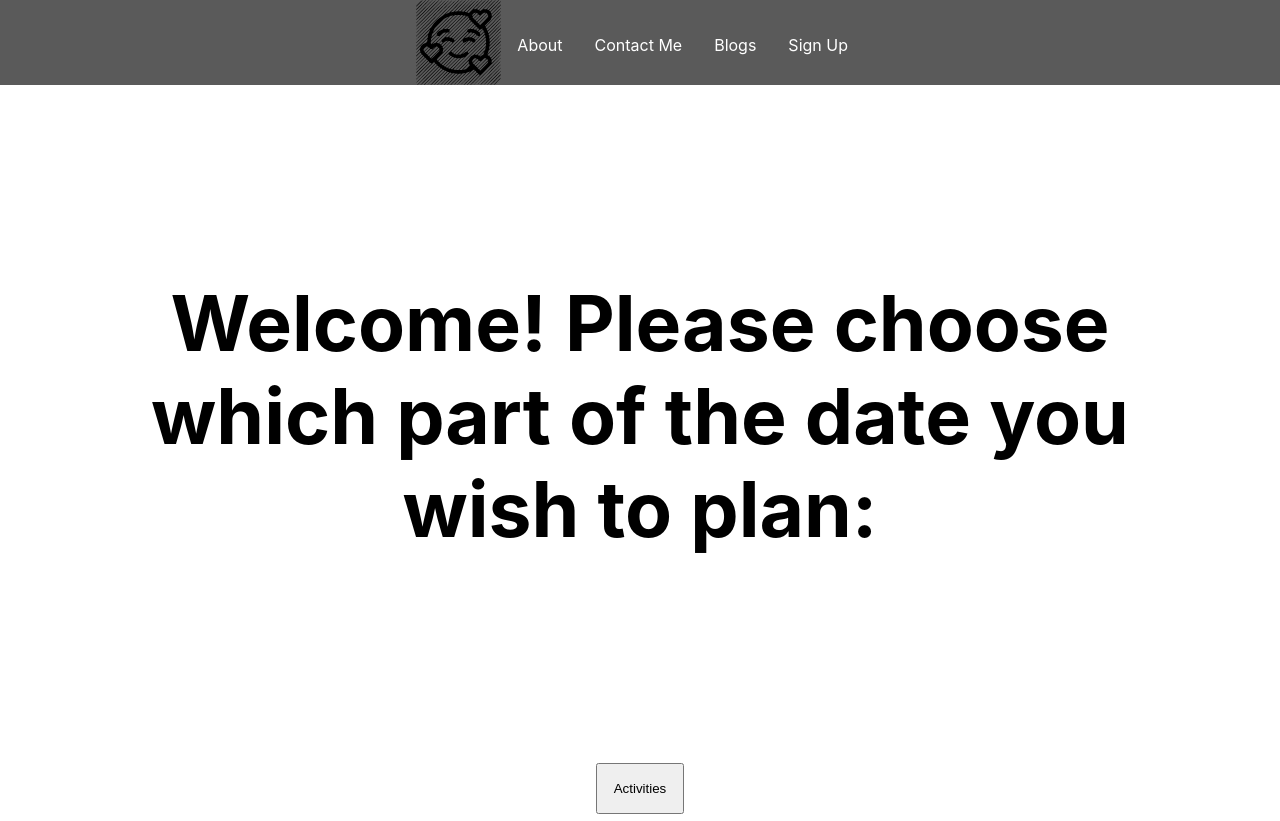
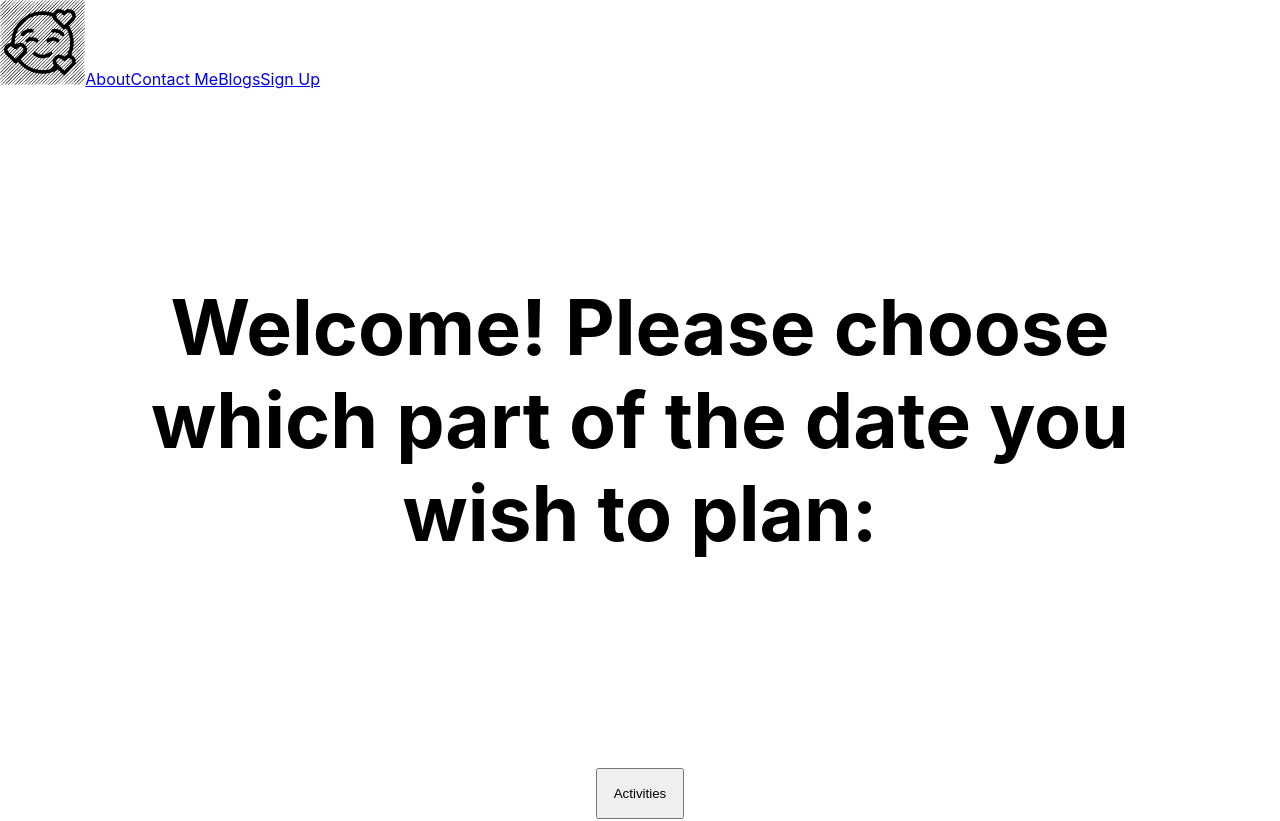
Before and after one commit to dylanfeehan/dategen, a React (Create React App) app: page /#/ in a window 1280 px wide. Shown: the top 821 px of the page. Built offline with nearby package versions, Linux system fonts and the light colour scheme.

Commit message:
navbar is decoupled from old shit now, just need to restyle...

```diff
--- a/src/components/Navbar/index.js
+++ b/src/components/Navbar/index.js
@@ -1,20 +1,19 @@
 import React from 'react';
-import HomeLogo from '../../homelogo'
+import HomeLogo from '../../homelogo';
+import {Link} from 'react-router-dom';
 import { Nav, NavLink, NavMenu } from "./NavbarElements";
 
 const Navbar = () => {
   return (
     <>
-      <Nav>
-        <NavMenu>
-          {/*<NavLink to="/" >Home</NavLink>*/}
-          <HomeLogo/>
-          <NavLink to="/about" >About</NavLink>
-          <NavLink to="/contact" >Contact Me</NavLink>
-          <NavLink to="/blogs" >Blogs</NavLink>
-          <NavLink to="/sign-up" >Sign Up</NavLink>
-        </NavMenu>
-      </Nav>
+      <div>
+        {/*<NavLink to="/" >Home</NavLink>*/}
+        <HomeLogo/>
+        <Link to="/about" >About</Link>
+        <Link to="/contact" >Contact Me</Link>
+        <Link to="/blogs" >Blogs</Link>
+        <Link to="/sign-up" >Sign Up</Link>
+      </div>
     </>
   );
 };
```
